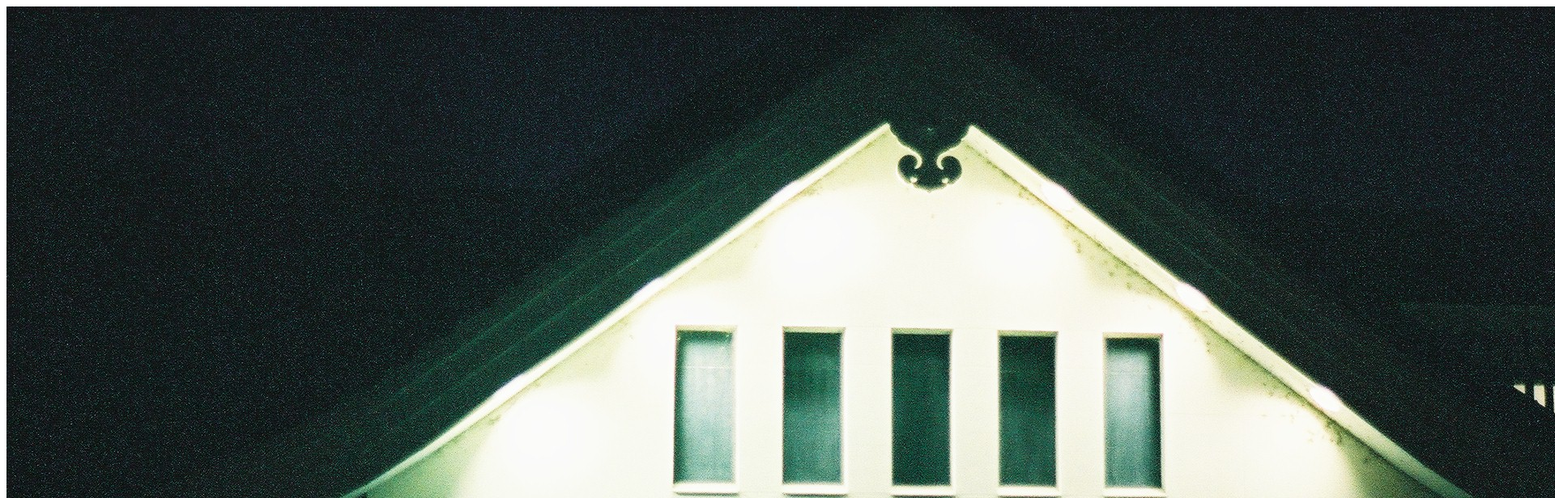
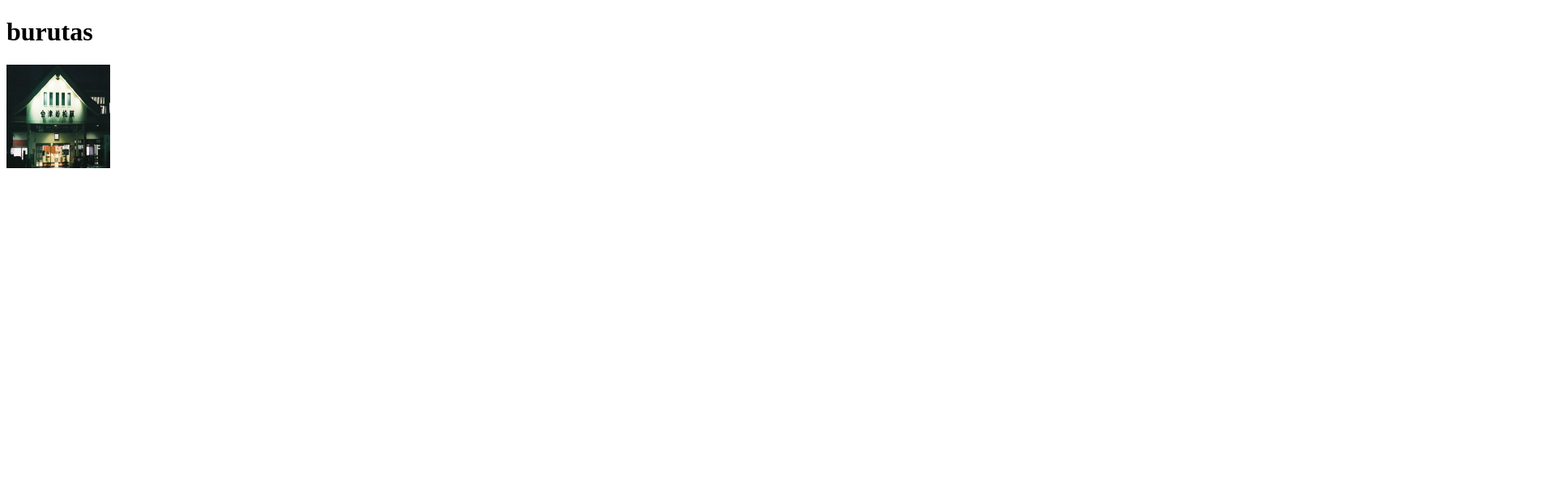
Before and after one commit to burutasu/burutasu.github.io, a plain HTML site: page index.html in a window 1280 px wide. Shown: the top 616 px of the page at 81% size, 1920 px wide, since content can reach past the window. Drawn offline with Linux system fonts and the light colour scheme.

Commit message:
Update index.html

```diff
--- a/index.html
+++ b/index.html
@@ -1,6 +1,7 @@
 <!DOCTYPE html>
 <html>
 <body>
-<img src="a000032.JPG" alt="Aizuwakamatsu Station">
+<h1>burutas</h1>
+<img src="a000032.JPG" alt="Aizuwakamatsu Station" style="width:128px;height:128px;">
 </body>
 </html>
```
